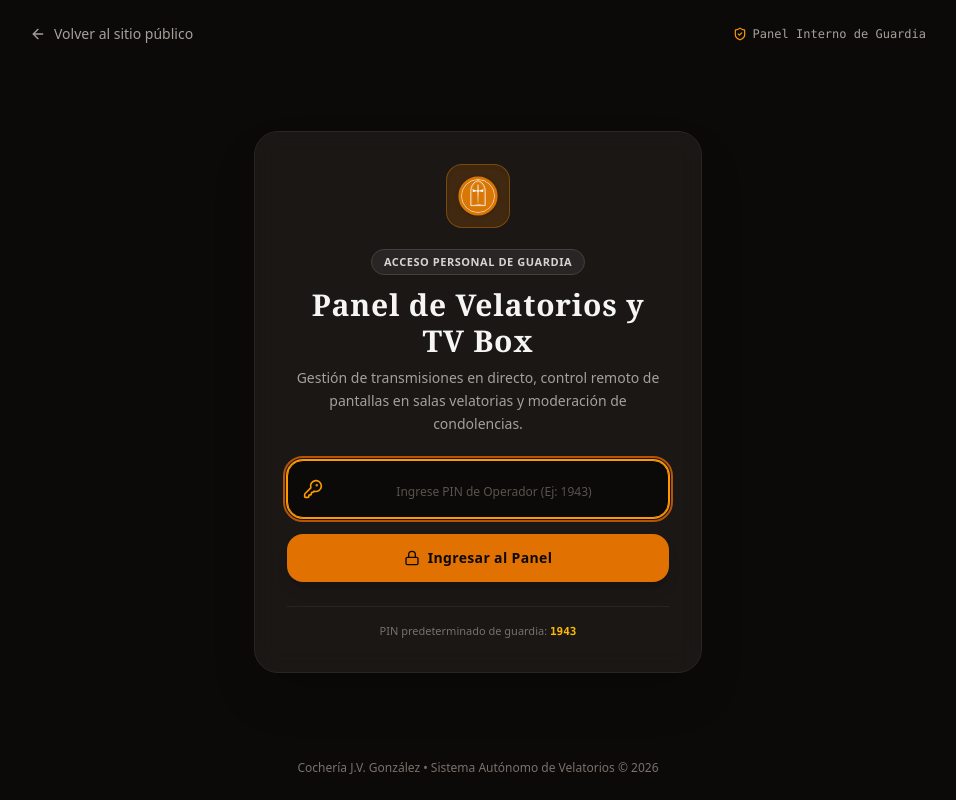
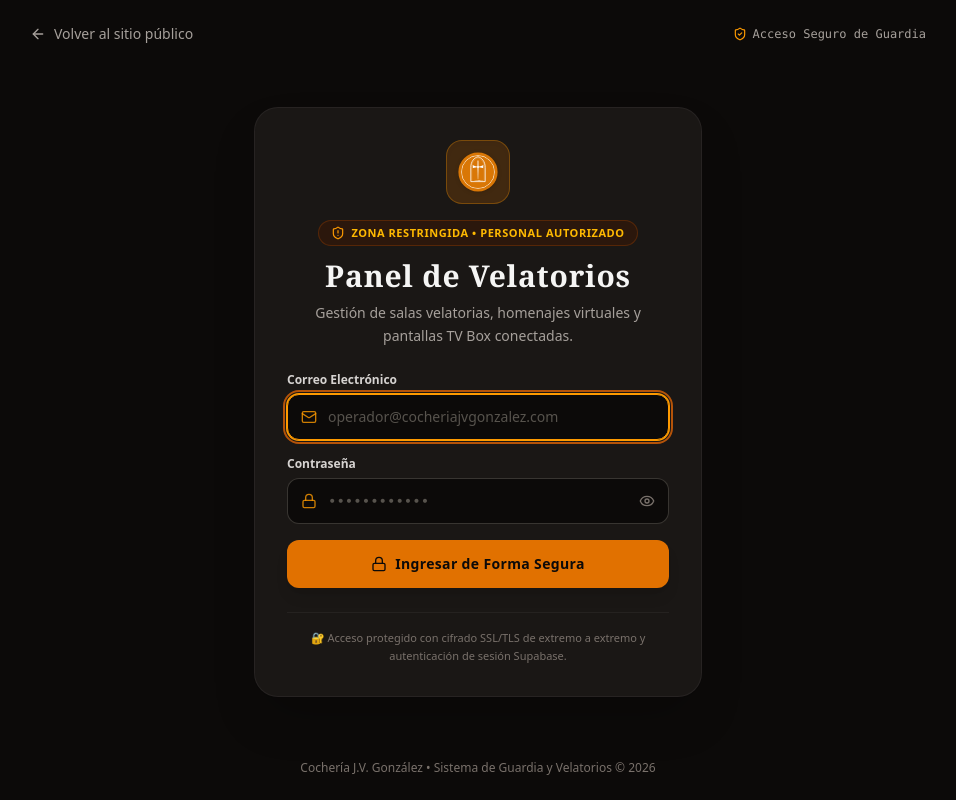
Before and after one commit to Dario775/cocheria-jvg-landing, a React (Vite) app: page /admin in a window 1280 px wide. Shown: the whole page, without its empty margins (162-1118 px from the left). Built offline with nearby package versions, Linux system fonts and the light colour scheme; no server answers; the database is empty.

Commit message:
feat(security): implement robust Supabase Auth login for admin panel and strengthen RLS policies

```diff
--- a/src/pages/admin/AdminDashboardPage.tsx
+++ b/src/pages/admin/AdminDashboardPage.tsx
@@ -27,6 +27,7 @@ import {
   Sparkles,
   ArrowRight
 } from 'lucide-react';
+import { User } from '@supabase/supabase-js';
 import { useWakeServices } from '../../context/WakeServicesContext';
 import { WakeService } from '../../types';
 import { EmblemIcon } from '../../components/logos/CompanyLogos';
@@ -40,9 +41,10 @@ import {
 
 interface AdminDashboardPageProps {
   onLogout: () => void;
+  user?: User | null;
 }
 
-export const AdminDashboardPage: React.FC<AdminDashboardPageProps> = ({ onLogout }) => {
+export const AdminDashboardPage: React.FC<AdminDashboardPageProps> = ({ onLogout, user }) => {
   const navigate = useNavigate();
   const {
     wakeServices,
@@ -290,9 +292,14 @@ export const AdminDashboardPage: React.FC<AdminDashboardPageProps> = ({ onLogout
                 Panel de Guardia
               </span>
             </div>
-            <p className="text-[11px] text-stone-400">
-              Operador: <span className="text-stone-200 font-medium">Guardia Activa 24hs</span> • Sistema Autónomo
-            </p>
+            <div className="flex items-center gap-2 text-[11px] text-stone-400">
+              <span>Operador:</span>
+              <span className="text-stone-200 font-medium font-mono">{user?.email || 'Personal Autorizado'}</span>
+              <span className="inline-flex items-center gap-1 text-[10px] text-emerald-400 bg-emerald-950/60 border border-emerald-800/40 px-1.5 py-0.5 rounded-md font-medium">
+                <ShieldCheck className="w-3 h-3 text-emerald-400" />
+                <span>Sesión Segura</span>
+              </span>
+            </div>
           </div>
         </div>
 
--- a/src/pages/admin/AdminLoginPage.tsx
+++ b/src/pages/admin/AdminLoginPage.tsx
@@ -1,7 +1,8 @@
 import React, { useState } from 'react';
 import { useNavigate } from 'react-router-dom';
-import { Lock, ShieldCheck, ArrowLeft, KeyRound, AlertCircle } from 'lucide-react';
+import { Lock, ShieldCheck, ArrowLeft, Mail, AlertCircle, Eye, EyeOff, Loader2, ShieldAlert } from 'lucide-react';
 import { EmblemIcon } from '../../components/logos/CompanyLogos';
+import { supabase } from '../../lib/supabase';
 
 interface AdminLoginPageProps {
   onLoginSuccess: () => void;
@@ -9,24 +10,59 @@ interface AdminLoginPageProps {
 
 export const AdminLoginPage: React.FC<AdminLoginPageProps> = ({ onLoginSuccess }) => {
   const navigate = useNavigate();
-  const [pin, setPin] = useState('');
-  const [error, setError] = useState('');
+  const [email, setEmail] = useState('');
+  const [password, setPassword] = useState('');
+  const [showPassword, setShowPassword] = useState(false);
+  const [loading, setLoading] = useState(false);
+  const [error, setError] = useState<string | null>(null);
 
-  // Default master PIN is 1943 (foundation year) or admin123
-  const handleLogin = (e: React.FormEvent) => {
+  const handleLogin = async (e: React.FormEvent) => {
     e.preventDefault();
-    if (pin.trim() === '1943' || pin.trim().toLowerCase() === 'admin' || pin.trim() === '1234') {
+    setError(null);
+
+    const cleanEmail = email.trim().toLowerCase();
+    if (!cleanEmail || !password) {
+      setError('Por favor complete todos los campos.');
+      return;
+    }
+
+    setLoading(true);
+
+    try {
+      const { data, error: authError } = await supabase.auth.signInWithPassword({
+        email: cleanEmail,
+        password: password,
+      });
+
+      if (authError) {
+        if (authError.message.includes('Invalid login credentials')) {
+          setError('Email o contraseña incorrectos. Verifique sus datos de acceso.');
+        } else if (authError.message.includes('Email not confirmed')) {
+          setError('La cuenta aún no ha confirmado su correo electrónico.');
+        } else if (authError.message.includes('Too many requests') || authError.status === 429) {
+          setError('Demasiados intentos fallidos. Por seguridad, el acceso ha sido bloqueado temporalmente. Aguarde unos minutos.');
+        } else {
+          setError(authError.message || 'No se pudo iniciar sesión. Verifique su conexión.');
+        }
+        return;
+      }
+
+      if (data?.session) {
         onLoginSuccess();
-    } else {
-      setError('PIN incorrecto. Ingrese el código de guardia autorizado.');
+      }
+    } catch (err: any) {
+      console.error('Error durante el inicio de sesión:', err);
+      setError('Error inesperado al conectar con el servidor de autenticación.');
+    } finally {
+      setLoading(false);
     }
   };
 
   return (
-    <div className="min-h-screen w-full bg-stone-950 text-stone-100 flex flex-col justify-between p-6 relative select-none">
+    <div className="min-h-screen w-full bg-stone-950 text-stone-100 flex flex-col justify-between p-4 sm:p-6 relative select-none">
 
       {/* Background glow */}
-      <div className="absolute inset-0 bg-radial-at-t from-stone-900/50 via-stone-950 to-stone-950 pointer-events-none" />
+      <div className="absolute inset-0 bg-radial-at-t from-amber-950/20 via-stone-950 to-stone-950 pointer-events-none" />
 
       {/* Top Header */}
       <header className="relative z-10 flex items-center justify-between max-w-4xl mx-auto w-full">
@@ -40,66 +76,124 @@ export const AdminLoginPage: React.FC<AdminLoginPageProps> = ({ onLoginSuccess }
 
         <div className="inline-flex items-center gap-1.5 text-xs text-stone-400 font-mono">
           <ShieldCheck className="w-3.5 h-3.5 text-amber-500" />
-          <span>Panel Interno de Guardia</span>
+          <span>Acceso Seguro de Guardia</span>
         </div>
       </header>
 
       {/* Main Login Box */}
       <main className="relative z-10 max-w-md mx-auto w-full my-auto py-8">
-        <div className="bg-stone-900/90 border border-stone-800 rounded-3xl p-6 sm:p-8 shadow-2xl backdrop-blur-md text-center">
+        <div className="bg-stone-900/95 border border-stone-800/90 rounded-3xl p-6 sm:p-8 shadow-2xl backdrop-blur-md text-center">
 
-          <div className="w-16 h-16 rounded-2xl bg-amber-600/20 border border-amber-500/30 flex items-center justify-center mx-auto mb-5 shadow-inner">
+          <div className="w-16 h-16 rounded-2xl bg-amber-600/20 border border-amber-500/30 flex items-center justify-center mx-auto mb-4 shadow-inner">
             <EmblemIcon primaryColor="#D97706" className="w-10 h-10 drop-shadow" />
           </div>
 
-          <span className="inline-block px-3 py-1 rounded-full text-[11px] font-bold tracking-wider uppercase bg-stone-800 text-stone-300 border border-stone-700 mb-3">
-            Acceso Personal de Guardia
-          </span>
+          <div className="inline-flex items-center gap-1.5 px-3 py-1 rounded-full text-[11px] font-bold tracking-wider uppercase bg-amber-950/40 text-amber-400 border border-amber-800/40 mb-3">
+            <ShieldAlert className="w-3.5 h-3.5 text-amber-500" />
+            <span>Zona Restringida • Personal Autorizado</span>
+          </div>
 
           <h1 className="font-serif font-bold text-2xl sm:text-3xl text-stone-100 tracking-wide mb-2">
-            Panel de Velatorios y TV Box
+            Panel de Velatorios
           </h1>
 
           <p className="text-xs sm:text-sm text-stone-400 leading-relaxed mb-6 font-light">
-            Gestión de transmisiones en directo, control remoto de pantallas en salas velatorias y moderación de condolencias.
+            Gestión de salas velatorias, homenajes virtuales y pantallas TV Box conectadas.
           </p>
 
-          <form onSubmit={handleLogin} className="space-y-4">
+          <form onSubmit={handleLogin} className="space-y-4 text-left">
+            {/* Email Field */}
+            <div>
+              <label className="block text-xs font-semibold text-stone-300 mb-1.5">
+                Correo Electrónico
+              </label>
               <div className="relative">
-              <div className="absolute inset-y-0 left-0 pl-4 flex items-center pointer-events-none text-stone-500">
-                <KeyRound className="w-5 h-5 text-amber-500" />
+                <div className="absolute inset-y-0 left-0 pl-3.5 flex items-center pointer-events-none text-stone-500">
+                  <Mail className="w-4 h-4 text-amber-500/80" />
                 </div>
                 <input
-                type="password"
-                value={pin}
+                  type="email"
+                  required
+                  autoComplete="username"
+                  value={email}
                   onChange={(e) => {
-                  setPin(e.target.value);
-                  setError('');
+                    setEmail(e.target.value);
+                    if (error) setError(null);
                   }}
-                placeholder="Ingrese PIN de Operador (Ej: 1943)"
-                className="w-full pl-12 pr-4 py-3.5 bg-stone-950 border border-stone-700 focus:border-amber-500 focus:ring-1 focus:ring-amber-500 rounded-2xl text-center text-lg sm:text-xl font-mono tracking-widest text-stone-100 placeholder:text-stone-600 placeholder:font-sans placeholder:text-xs placeholder:tracking-normal transition-all"
+                  placeholder="operador@cocheriajvgonzalez.com"
+                  className="w-full pl-10 pr-4 py-3 bg-stone-950 border border-stone-700/80 focus:border-amber-500 focus:ring-1 focus:ring-amber-500 rounded-xl text-sm text-stone-100 placeholder:text-stone-600 transition-all"
                   autoFocus
                 />
               </div>
+            </div>
 
+            {/* Password Field */}
+            <div>
+              <label className="block text-xs font-semibold text-stone-300 mb-1.5">
+                Contraseña
+              </label>
+              <div className="relative">
+                <div className="absolute inset-y-0 left-0 pl-3.5 flex items-center pointer-events-none text-stone-500">
+                  <Lock className="w-4 h-4 text-amber-500/80" />
+                </div>
+                <input
+                  type={showPassword ? 'text' : 'password'}
+                  required
+                  autoComplete="current-password"
+                  value={password}
+                  onChange={(e) => {
+                    setPassword(e.target.value);
+                    if (error) setError(null);
+                  }}
+                  placeholder="••••••••••••"
+                  className="w-full pl-10 pr-11 py-3 bg-stone-950 border border-stone-700/80 focus:border-amber-500 focus:ring-1 focus:ring-amber-500 rounded-xl text-sm text-stone-100 placeholder:text-stone-600 transition-all font-mono"
+                />
+                <button
+                  type="button"
+                  onClick={() => setShowPassword(!showPassword)}
+                  className="absolute inset-y-0 right-0 pr-3.5 flex items-center text-stone-500 hover:text-stone-300 transition-colors cursor-pointer"
+                  tabIndex={-1}
+                  aria-label={showPassword ? 'Ocultar contraseña' : 'Ver contraseña'}
+                >
+                  {showPassword ? (
+                    <EyeOff className="w-4 h-4" />
+                  ) : (
+                    <Eye className="w-4 h-4" />
+                  )}
+                </button>
+              </div>
+            </div>
+
+            {/* Error Message */}
             {error && (
-              <div className="flex items-center gap-2 text-xs text-red-400 bg-red-950/50 border border-red-900/50 rounded-xl p-2.5 text-left">
-                <AlertCircle className="w-4 h-4 flex-shrink-0" />
-                <span>{error}</span>
+              <div className="flex items-start gap-2 text-xs text-red-300 bg-red-950/60 border border-red-800/60 rounded-xl p-3 animate-in fade-in duration-200">
+                <AlertCircle className="w-4 h-4 flex-shrink-0 text-red-400 mt-0.5" />
+                <span className="leading-relaxed">{error}</span>
               </div>
             )}
 
+            {/* Submit Button */}
             <button
               type="submit"
-              className="w-full py-3.5 px-6 rounded-2xl bg-amber-600 hover:bg-amber-500 text-stone-950 font-bold text-sm tracking-wide transition-all shadow-lg hover:shadow-amber-600/20 active:scale-[0.99] cursor-pointer flex items-center justify-center gap-2"
+              disabled={loading}
+              className="w-full mt-2 py-3.5 px-6 rounded-xl bg-amber-600 hover:bg-amber-500 disabled:bg-amber-800/50 disabled:cursor-not-allowed text-stone-950 font-bold text-sm tracking-wide transition-all shadow-lg hover:shadow-amber-600/20 active:scale-[0.99] cursor-pointer flex items-center justify-center gap-2"
             >
+              {loading ? (
+                <>
+                  <Loader2 className="w-4 h-4 animate-spin text-stone-950" />
+                  <span>Autenticando...</span>
+                </>
+              ) : (
+                <>
                   <Lock className="w-4 h-4" />
-              <span>Ingresar al Panel</span>
+                  <span>Ingresar de Forma Segura</span>
+                </>
+              )}
             </button>
           </form>
 
-          <div className="mt-6 pt-4 border-t border-stone-800 text-[11px] text-stone-500">
-            PIN predeterminado de guardia: <span className="font-mono text-amber-400 font-bold">1943</span>
+          <div className="mt-6 pt-4 border-t border-stone-800/80 text-[11px] text-stone-500 leading-relaxed text-center">
+            🔐 Acceso protegido con cifrado SSL/TLS de extremo a extremo y autenticación de sesión Supabase.
           </div>
 
         </div>
@@ -107,7 +201,7 @@ export const AdminLoginPage: React.FC<AdminLoginPageProps> = ({ onLoginSuccess }
 
       {/* Footer */}
       <footer className="relative z-10 text-center text-xs text-stone-500">
-        <p>Cochería J.V. González • Sistema Autónomo de Velatorios &copy; {new Date().getFullYear()}</p>
+        <p>Cochería J.V. González • Sistema de Guardia y Velatorios &copy; {new Date().getFullYear()}</p>
       </footer>
 
     </div>
--- a/src/pages/admin/AdminPage.tsx
+++ b/src/pages/admin/AdminPage.tsx
@@ -1,37 +1,70 @@
-import React, { useState } from 'react';
+import React, { useState, useEffect } from 'react';
+import { User, Session } from '@supabase/supabase-js';
 import { AdminLoginPage } from './AdminLoginPage';
 import { AdminDashboardPage } from './AdminDashboardPage';
+import { supabase } from '../../lib/supabase';
+import { EmblemIcon } from '../../components/logos/CompanyLogos';
+import { Loader2 } from 'lucide-react';
 
 export const AdminPage: React.FC = () => {
-  const [isAuthenticated, setIsAuthenticated] = useState<boolean>(() => {
+  const [session, setSession] = useState<Session | null>(null);
+  const [loading, setLoading] = useState<boolean>(true);
+
+  useEffect(() => {
+    // 1. Obtener la sesión activa al montar
+    supabase.auth.getSession().then(({ data: { session } }) => {
+      setSession(session);
+      setLoading(false);
+    });
+
+    // 2. Escuchar cambios de estado en tiempo real (login, logout, token refresh)
+    const {
+      data: { subscription }
+    } = supabase.auth.onAuthStateChange((_event, currentSession) => {
+      setSession(currentSession);
+      setLoading(false);
+    });
+
+    return () => {
+      subscription.unsubscribe();
+    };
+  }, []);
+
+  const handleLogout = async () => {
     try {
-      return sessionStorage.getItem('cocheria_admin_auth') === 'true';
-    } catch {
-      return false;
+      await supabase.auth.signOut();
+    } catch (e) {
+      console.error('Error al cerrar sesión:', e);
     }
-  });
-
-  const handleLoginSuccess = () => {
-    try {
-      sessionStorage.setItem('cocheria_admin_auth', 'true');
-    } catch (e) {
-      console.error(e);
-    }
-    setIsAuthenticated(true);
+    setSession(null);
   };
 
-  const handleLogout = () => {
-    try {
-      sessionStorage.removeItem('cocheria_admin_auth');
-    } catch (e) {
-      console.error(e);
-    }
-    setIsAuthenticated(false);
-  };
-
-  if (!isAuthenticated) {
-    return <AdminLoginPage onLoginSuccess={handleLoginSuccess} />;
+  // Pantalla de carga mientras se verifica la sesión en Supabase
+  if (loading) {
+    return (
+      <div className="min-h-screen w-full bg-stone-950 text-stone-100 flex flex-col items-center justify-center p-6 select-none">
+        <div className="w-16 h-16 rounded-2xl bg-amber-600/20 border border-amber-500/30 flex items-center justify-center mb-4 animate-pulse">
+          <EmblemIcon primaryColor="#D97706" className="w-10 h-10 drop-shadow" />
+        </div>
+        <div className="flex items-center gap-2 text-stone-400 text-sm font-medium">
+          <Loader2 className="w-4 h-4 animate-spin text-amber-500" />
+          <span>Verificando credenciales de seguridad...</span>
+        </div>
+      </div>
+    );
   }
 
-  return <AdminDashboardPage onLogout={handleLogout} />;
+  // Si no hay sesión activa, requerir login
+  if (!session) {
+    return (
+      <AdminLoginPage
+        onLoginSuccess={() => {
+          // El listener onAuthStateChange actualizará la sesión automáticamente
+        }}
+      />
+    );
+  }
+
+  // Sesión validada con éxito
+  return <AdminDashboardPage onLogout={handleLogout} user={session.user} />;
 };
```
Also changed, not shown: 1 other file (tests, documents, lock files or other folders). Lines whose indentation alone changed are shown as unchanged.
